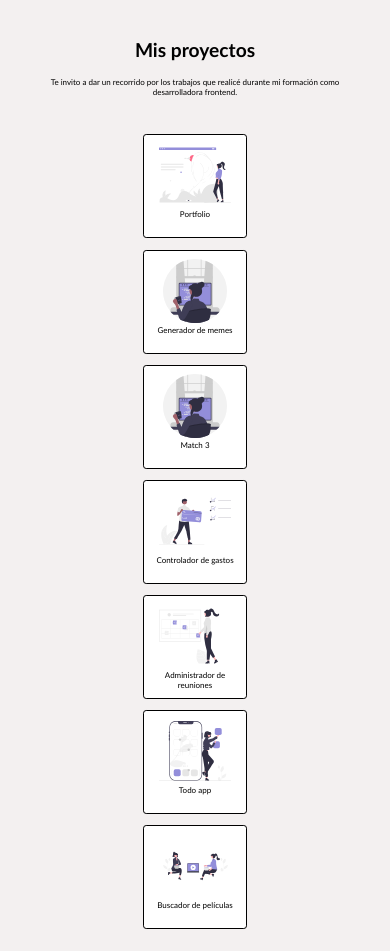
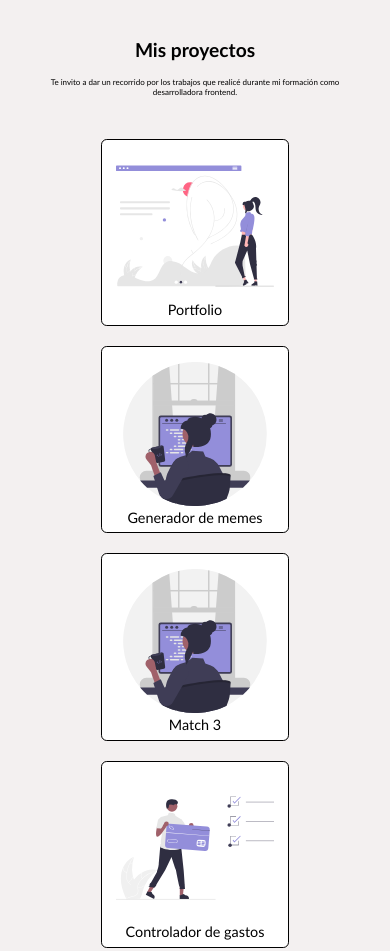
Before and after one commit to Belu-Sanchez/Porfolio, a plain HTML site: page index.html in a window 390 px wide. Shown: the part 2020-2971 px from the top of the page. Drawn offline with nearby package versions, Linux system fonts and the light colour scheme.

Commit message:
planteo-quince

```diff
--- a/style.css
+++ b/style.css
@@ -619,7 +619,7 @@ media querys
     width: 13em;
     height: 13em;
     border: solid 0.1em;
-    font-size: 0.5em;
+    font-size: 0.9em;
     font-weight: 500;
   }
 
@@ -628,8 +628,8 @@ media querys
   }
 
   .image-projects {
-    width: 9em;
-    height: 8em;
+    width: 11em;
+    height: 10em;
   }
 
   /*******************************************************************************
```
